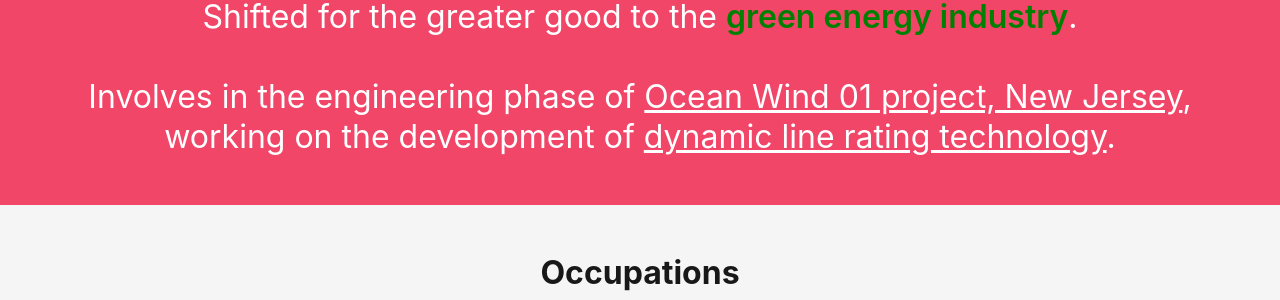
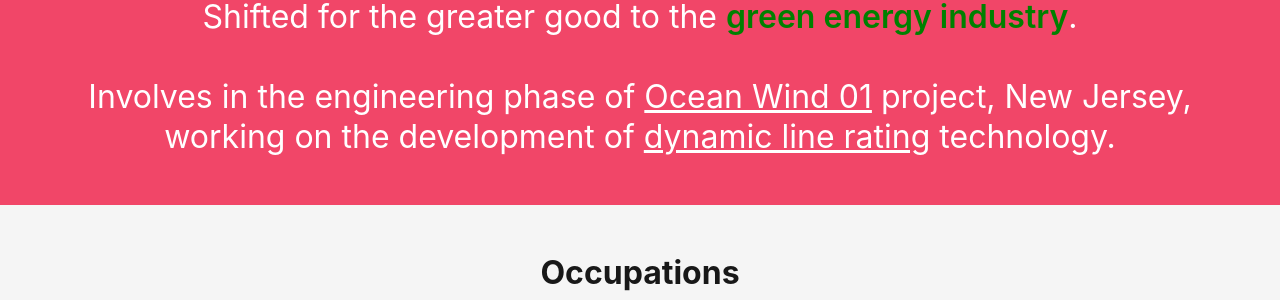
Before and after one commit to jpawitro/jpawitro.github.io, a Jekyll site: the page built from index.markdown, in a window 1280 px wide and 900 px high, scrolled down 888 px. Shown: the part 183-483 px from the top of the window. Built offline with Jekyll 4.4.1, drawn with Linux system fonts in a browser that asks for light colours.

```diff
--- a/index.markdown
+++ b/index.markdown
@@ -6,4 +6,4 @@ layout: home
 ---
 I'm dealing with **electrical engineering** and **data science** and has been around in the energy industry for over a decade, specializing in the _whole lifecycle of asset management_, especially in the _reliability_ and _integrity engineering_. Shifted for the greater good to the <span style="color:green">**green energy industry**</span>.
 <br><br>
-Involves in the engineering phase of <ins>[Ocean Wind 01 project, New Jersey](https://oceanwindone.com/)</ins>,<br>working on the development of <ins>[dynamic line rating technology](https://www.irena.org/-/media/Files/IRENA/Agency/Publication/2020/Jul/IRENA_Dynamic_line_rating_2020.pdf?la=en&hash=A8129CE4C516895E7749FD495C32C8B818112D7C)</ins>.
+Involves in the engineering phase of <ins>[Ocean Wind 01](https://oceanwindone.com/)</ins> project, New Jersey,<br>working on the development of <ins>[dynamic line rating](https://www.irena.org/-/media/Files/IRENA/Agency/Publication/2020/Jul/IRENA_Dynamic_line_rating_2020.pdf?la=en&hash=A8129CE4C516895E7749FD495C32C8B818112D7C)</ins> technology.
```
